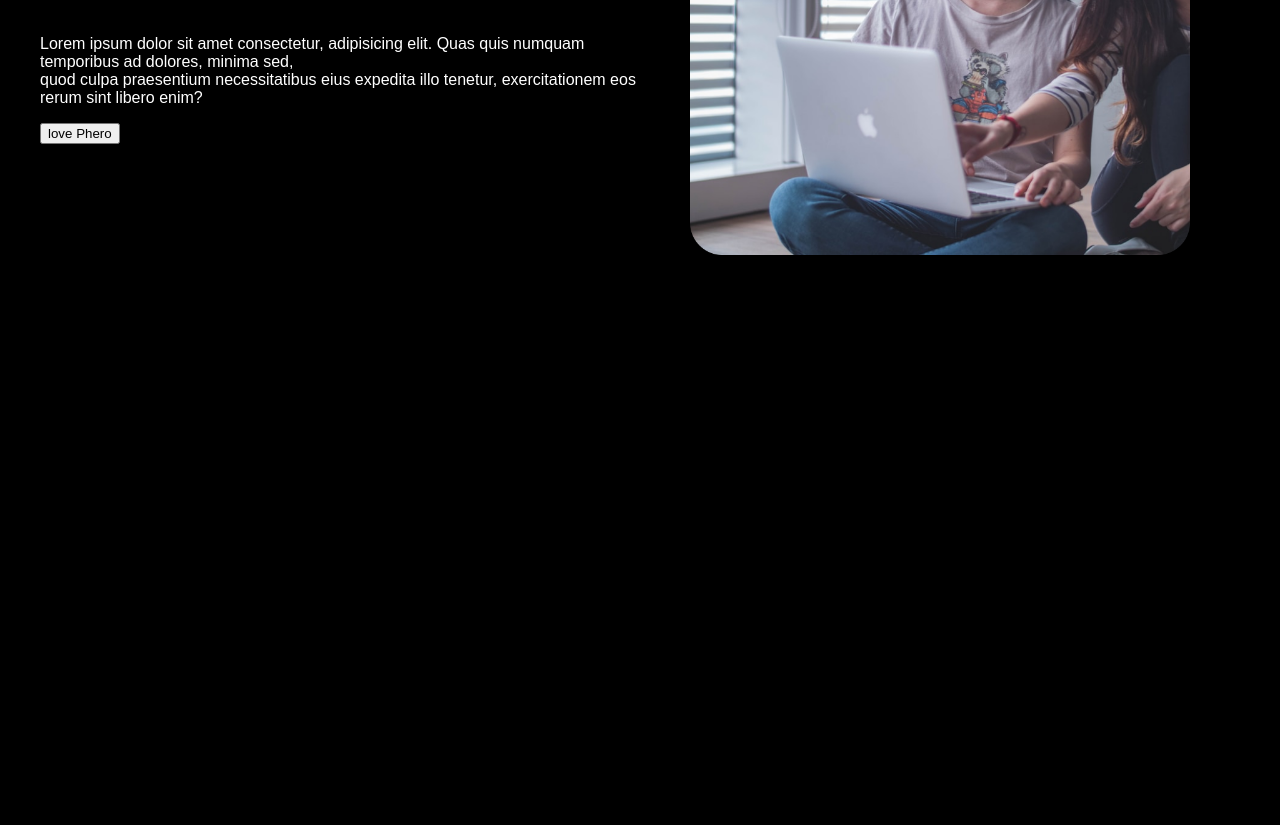
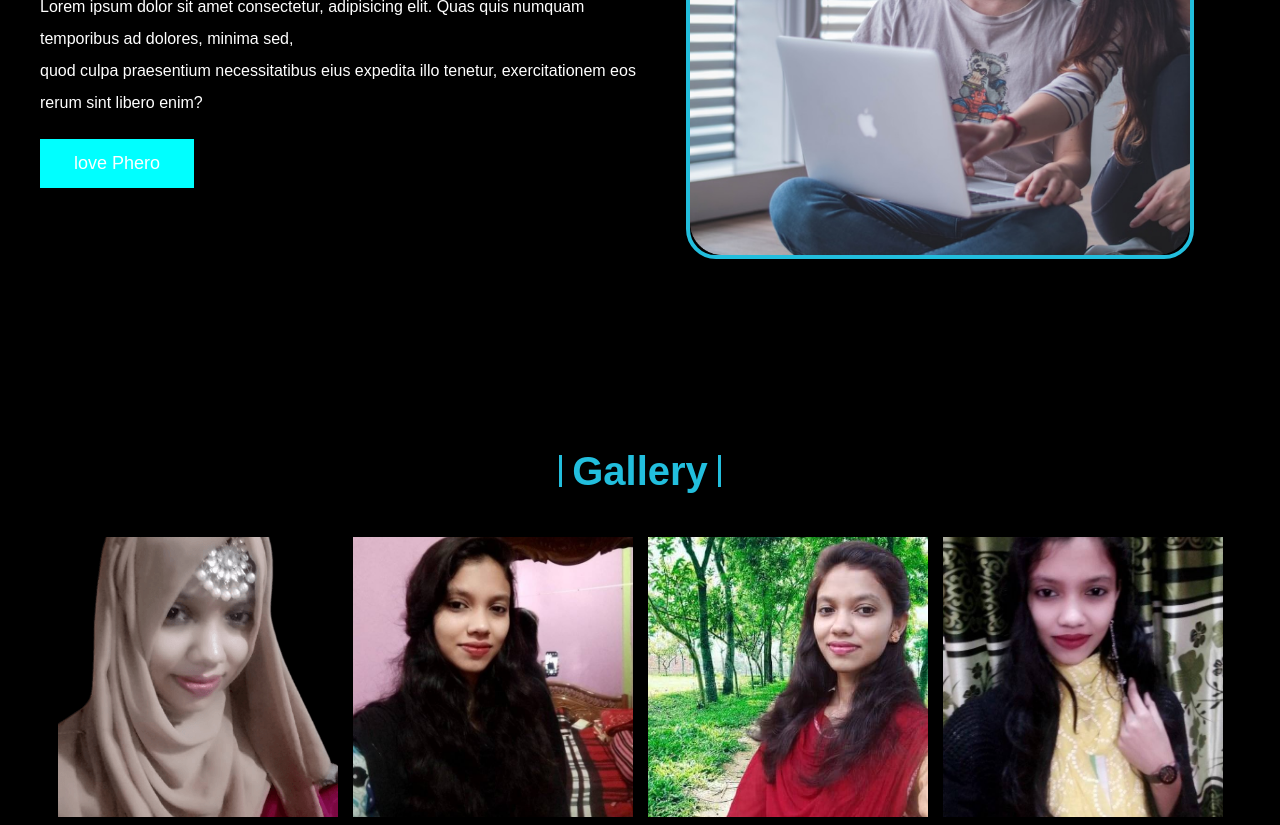
Before and after one commit to Jahanara-juma1/conseptional-session, a plain HTML site: page index.html in a window 1280 px wide. Shown: the part 403-1228 px from the top of the page. Before the commit the page ends 816 px from the top, so only its background shows below. Drawn offline with Linux system fonts and the light colour scheme.

Commit message:
gallery addad

```diff
--- a/index.html
+++ b/index.html
@@ -12,8 +12,8 @@
         <section class="banner">
             <div class="banner-left">
                   <div>
-                    <h1 class="banner-title">Juma Miss World</h1>
-                    <p class="banner-text">
+                    <h1 class="banner-title"> Juma Miss World</h1>
+                       <p class="banner-text">
                         Lorem ipsum dolor sit amet consectetur, adipisicing elit. Quas quis numquam temporibus ad dolores, minima sed,<br> quod culpa praesentium necessitatibus eius expedita illo tenetur, exercitationem eos rerum sint libero enim?
                     </p>
                     <button class="love-button">love Phero</button>
@@ -24,6 +24,62 @@
              </div>
 
         </section>
+        <section>
+            <!-- <style>
+                img{
+                    width: 300px;
+                }
+            </style> -->
+            <div class="section-title">
+                <h1>Gallery</h1>
+            </div>
+             <div class="gallery">
+              <div class="photo">
+                <div class="border left"></div>
+                <div class="border right"></div>
+                <div class="border top"></div>
+                <div class="border bottom"></div>
+                <img src="images/270099986_3138511769713861_6259170782108199794_n-removebg-preview (2).png" alt="">
+                <div class="photo-content">
+                  <h1>Juma akther</h1>
+                  <p>This is my first paragraph in my new webpage.</p>
+                </div>
+              </div>
+              <div class="photo">
+                <div class="border left"></div>
+                <div class="border right"></div>
+                <div class="border top"></div>
+                <div class="border bottom"></div>
+                <img src="images/270189022_471748344479872_7737812591055923338_n.jpg" alt="">
+                <div class="photo-content">
+                  <h1>Juma akther</h1>
+                  <p>Web Development</p>
+                </div>
+              </div>
+              <div class="photo">
+                <div class="border left"></div>
+                <div class="border right"></div>
+                <div class="border top"></div>
+                <div class="border bottom"></div>
+                <img src="images/270255452_619882445952016_185902975661333228_n.jpg" alt="">
+                <div class="photo-content">
+                  <h1>Juma akther</h1>
+                  <p>Web Development</p>
+                </div>
+              </div>
+              <div class="photo">
+                <div class="border left"></div>
+                <div class="border right"></div>
+                <div class="border top"></div>
+                <div class="border bottom"></div>
+                <img src="images/270239464_4448089105320050_903908475208049055_n.jpg" alt="">
+                <div class="photo-content">
+                  <h1>Juma akther</h1>
+                  <p>Web Development</p>
+                </div>
+              </div>
+            </div>
+        </section>
     </main>
 </body>
 </html>
--- a/style.css
+++ b/style.css
@@ -37,6 +37,8 @@ font-family: 'Heebo', sans-serif;
     font-size: 60px;
     white-space: nowrap;
     position: relative;
+
+
 }
 .banner-title::before{
     content: 'Juma Miss World';
@@ -45,6 +47,24 @@ font-family: 'Heebo', sans-serif;
     left: 0;
     color: cyan;
     animation: typing 3s linear infinite;
+}
+.banner-text{
+    line-height: 2;
+    margin: 20px 0;
+}
+.love-button{
+    outline: 0;
+    font-size: 18px;
+    padding: 10px 30px;
+    background-color: cyan;
+    color: white;
+    border: 4px solid cyan;
+    cursor: pointer;
+    transition: .3s linear;
+}
+.love-button:hover{
+    background-color: transparent;
+    color: cyan;
 }
 
 @keyframes typing{
@@ -131,3 +151,105 @@ font-family: 'Heebo', sans-serif;
         content: '|';
     }
 }
+.banner img{
+    border: 4px solid #22bedd;
+    border-radius: 30px;
+}
+.section-title{
+    text-align: center;
+}
+.section-title h1{
+    color: #22bedd;
+    font-size: 40px;
+    margin: 50px 0;
+    border-left: 3px solid #22bedd;
+    border-right: 3px solid #22bedd;
+    display: inline-block;
+    padding: 0 10px;
+    line-height: .8;
+}
+.gallery{
+    display: flex;
+    justify-content: center;
+    gap: 15px;
+    flex-wrap: wrap;
+}
+.photo{
+    height: 280px;
+    width: 280px;
+    position: relative;
+    overflow: hidden;
+}
+.photo img{
+    width: 100%;
+    height: 100%;
+    object-fit: cover;
+}
+.border{
+    background-color: #fff;
+    position: absolute;
+    transition: .7s ease-in-out;
+}
+.border.top, .border.bottom{
+    height: 4px;
+    width: 270px;
+}
+.border.left, .border.right{
+    height: 270px;
+    width: 4px;
+}
+.border.top{
+    top: 5px;
+    right: 100%;
+}
+.border.bottom{
+    bottom: 5px;
+    left: 100%;
+}
+.border.left{
+    left: 5px;
+    top: 100%;
+}
+.border.right{
+    right: 5px;
+    bottom: 100%;
+}
+.photo:hover .border.top{
+    right: 5px;
+}
+.photo:hover .border.bottom{
+    left: 5px;
+}
+.photo:hover .border.left{
+    top: 5px;
+}
+.photo:hover .border.right{
+    bottom: 5px;
+}
+.photo-content{
+    position: absolute;
+    width: 100%;
+    height: 100%;
+    color: #FFF;
+    padding-left: 30px;
+    bottom: 0;
+    left: 0;
+    transform: translateY(400px);
+    transition: .3s ease-out;
+}
+.photo:hover .photo-content{
+    transform: translateY(150px);
+}
+.photo::before{
+    content: "";
+    height: 100%;
+    width: 100%;
+    position: absolute;
+    opacity: 0;
+    top: 0;
+    left: 0;
+    transition: .3s linear;
+}
+.photo:hover::before{
+    opacity: 1;
+}
```
Also changed, not shown: images/270099986_3138511769713861_6259170782108199794_n-removebg-preview (2).png (added), images/270189022_471748344479872_7737812591055923338_n.jpg (added), images/270232983_680612172951628_5533737373947705780_n-removebg-preview (1).png (added), images/270239464_4448089105320050_903908475208049055_n.jpg (added), images/270255452_619882445952016_185902975661333228_n.jpg (added), images/270311585_304158518171541_1969466073116934772_n.jpg (added).
